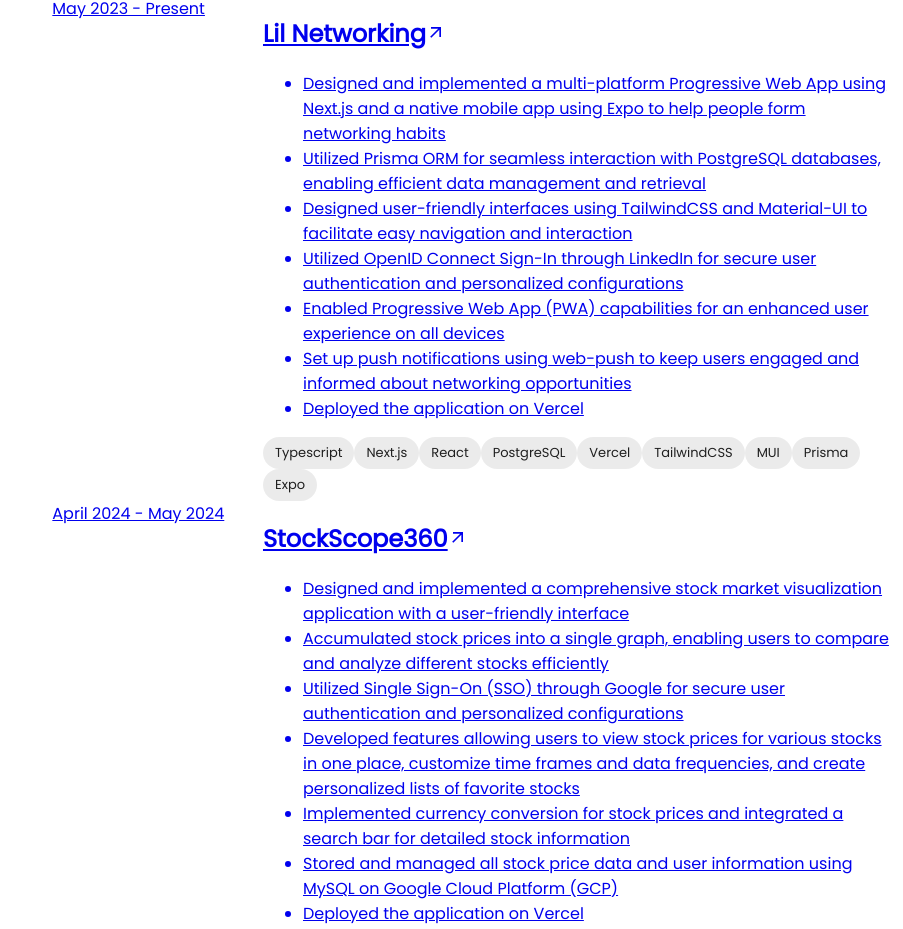
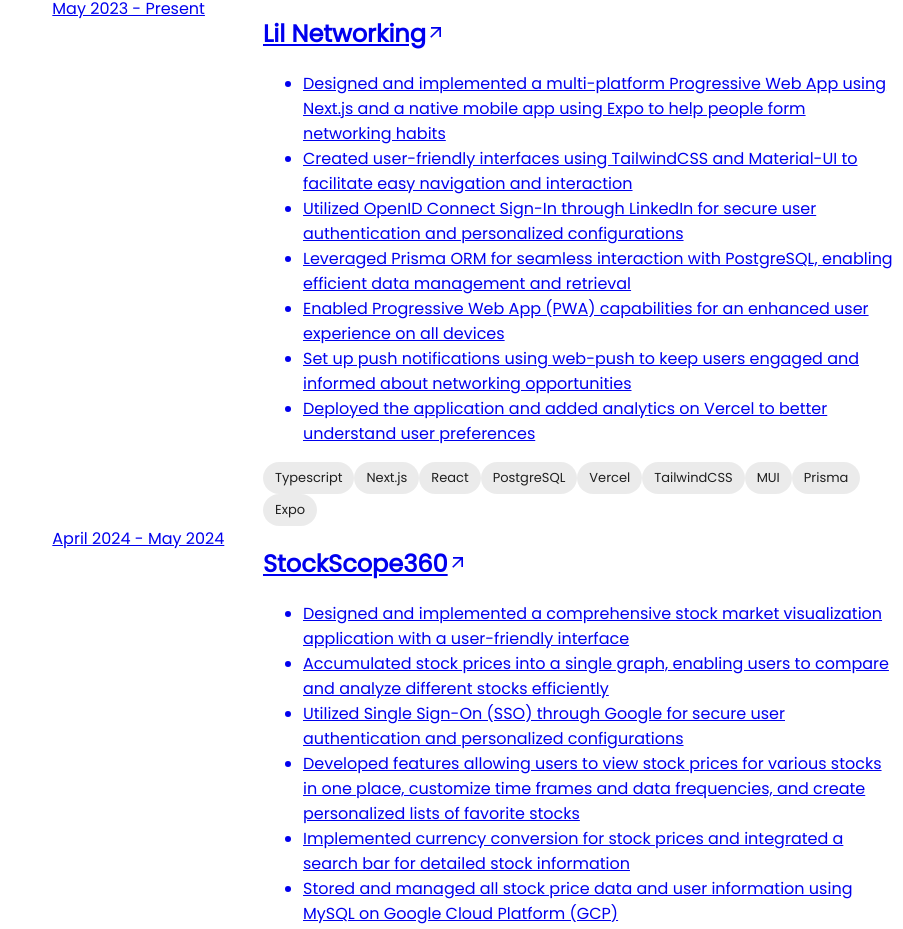
Before and after one commit to Jake-WangZhi/portfolio, a Next.js app: page / in a window 1280 px wide. Shown: the part 2576-3505 px from the top of the page, without its empty margins (377-1280 px from the left). Built offline with nearby package versions, Linux system fonts and the light colour scheme.

Commit message:
update the project description

```diff
--- a/components/Projects.tsx
+++ b/components/Projects.tsx
@@ -7,12 +7,12 @@
       title: "Lil Networking",
       description: [
         "Designed and implemented a multi-platform Progressive Web App using Next.js and a native mobile app using Expo to help people form networking habits",
-        "Utilized Prisma ORM for seamless interaction with PostgreSQL databases, enabling efficient data management and retrieval",
-        "Designed user-friendly interfaces using TailwindCSS and Material-UI to facilitate easy navigation and interaction",
+        "Created user-friendly interfaces using TailwindCSS and Material-UI to facilitate easy navigation and interaction",
         "Utilized OpenID Connect Sign-In through LinkedIn for secure user authentication and personalized configurations",
+        "Leveraged Prisma ORM for seamless interaction with PostgreSQL, enabling efficient data management and retrieval",
         "Enabled Progressive Web App (PWA) capabilities for an enhanced user experience on all devices",
         "Set up push notifications using web-push to keep users engaged and informed about networking opportunities",
-        "Deployed the application on Vercel",
+        "Deployed the application and added analytics on Vercel to better understand user preferences",
       ],
       techStacks: [
         "Typescript",
```
